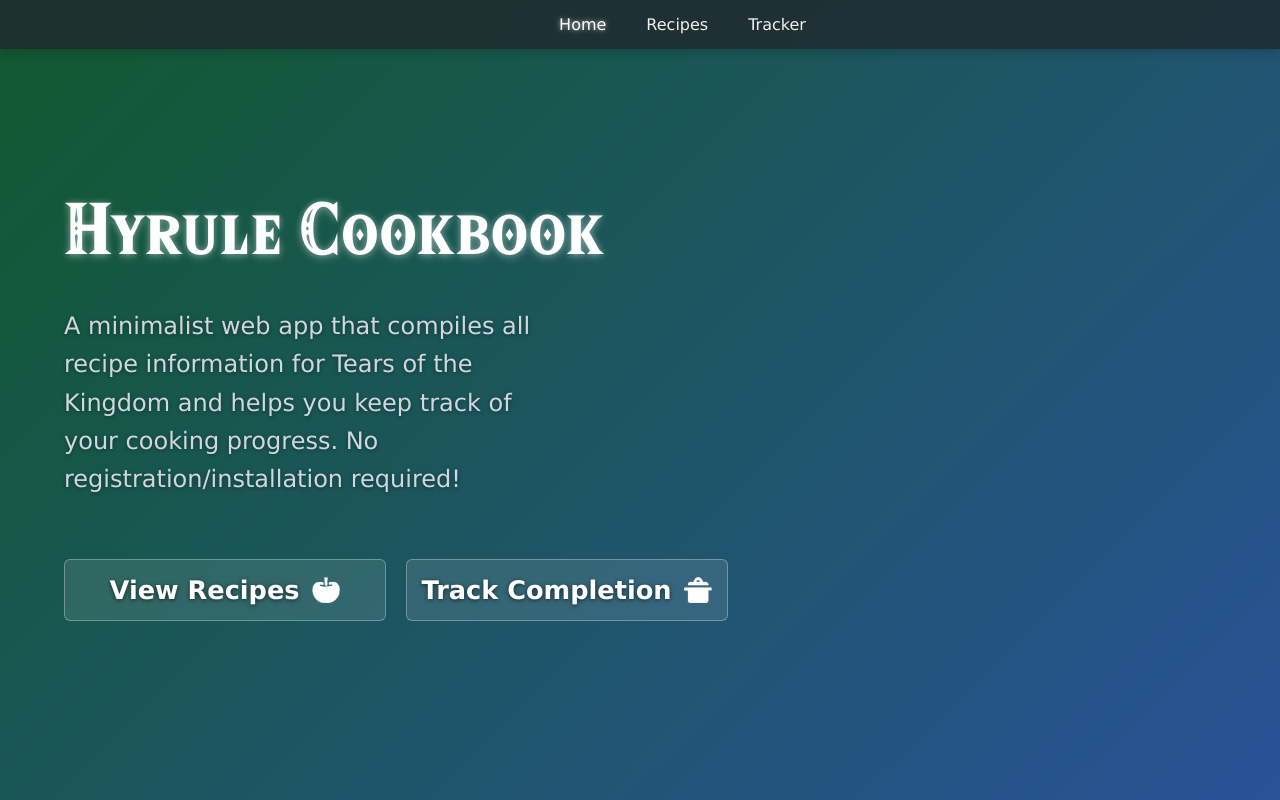
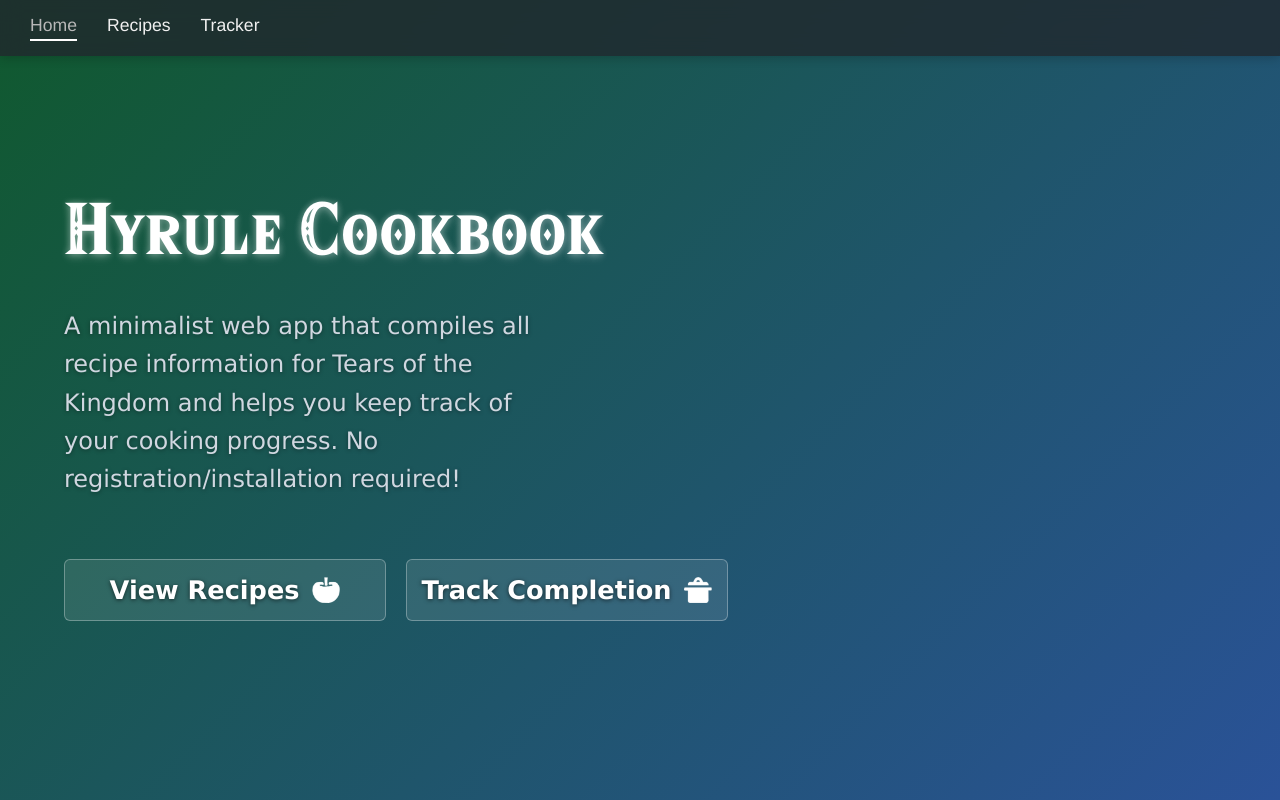
Before and after one commit to omercha/totk-recipe-guide, a React (Create React App) app in the folder core/: page / in a window 1280 px wide. Built offline with nearby package versions, Linux system fonts and the light colour scheme.

Commit message:
Updated Header

```diff
--- a/core/src/components/Header.css
+++ b/core/src/components/Header.css
@@ -18,33 +18,42 @@
 
 .header-content {
   display: flex;
-  justify-content: center;
+  justify-content: space-between;
   align-items: center;
   width: 100%;
   padding: 15px 30px;
   max-width: 1400px;
-  margin: 0 auto;
 }
 
 /* Navigation buttons container styles */
 .nav-buttons {
-  font-family: 'Lucida Sans', 'Lucida Sans Regular', 'Lucida Grande', 'Lucida Sans Unicode', Geneva, Verdana, sans-serif;
+  font-family:'Franklin Gothic Medium', 'Arial Narrow', Arial, sans-serif;
   display: flex;
-  gap: 15px;
+  gap: 30px;
 }
 
 /* Navigation links styles */
 .nav-buttons a {
   color: #f0f0f0;
   text-decoration: none;
-  margin-left: 25px;
-  font-size: 1rem;
-  font-weight: 500;
-  transition: color 0.2s;
+  font-size: 1.1rem;
+  font-weight: 400;
+  transition: color 0.3s ease;
+  position: relative;
+  padding-bottom: 5px;
 }
 
 .nav-buttons a:hover,
 .nav-buttons a.active {
-  color: #ffffff;
-  text-shadow: 0 0 5px rgba(255, 255, 255, 0.7);
+  color: #b8b8b8;
 }
+
+.nav-buttons a.active::after {
+  content: '';
+  position: absolute;
+  bottom: 0;
+  left: 0;
+  width: 100%;
+  height: 2px;
+  background-color: #fff;
+}
```
